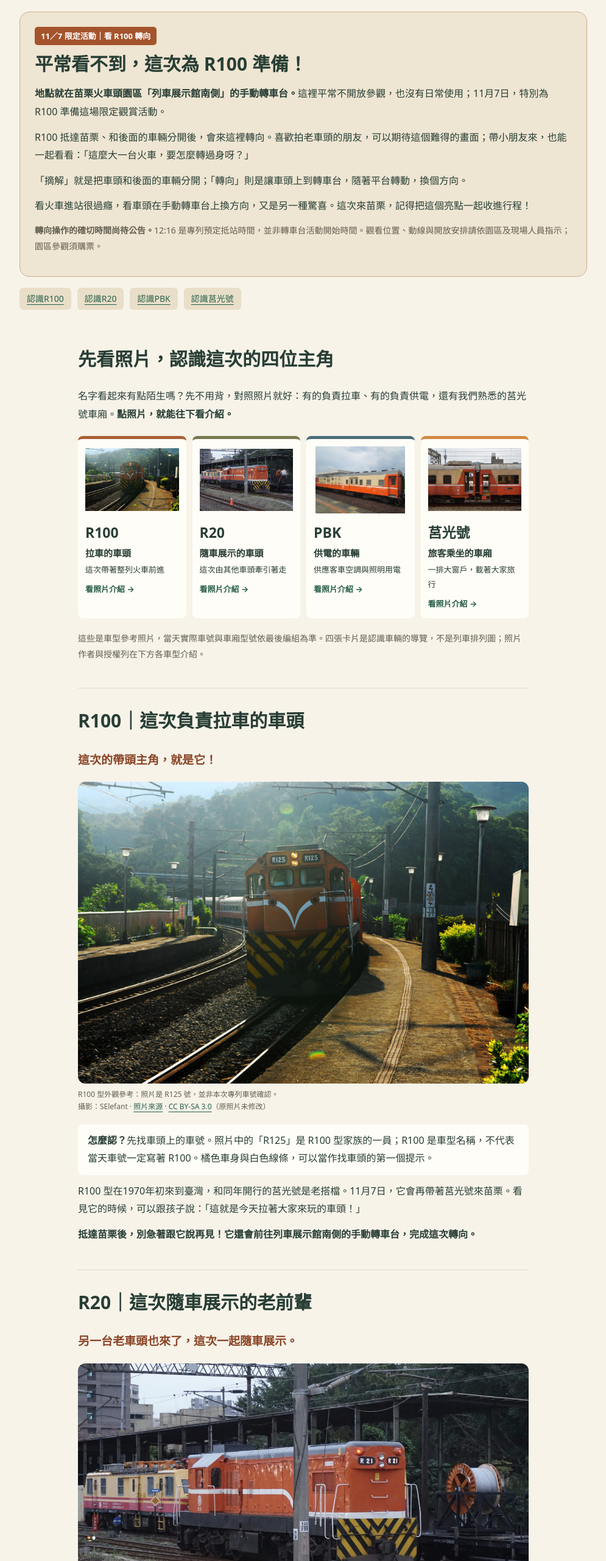
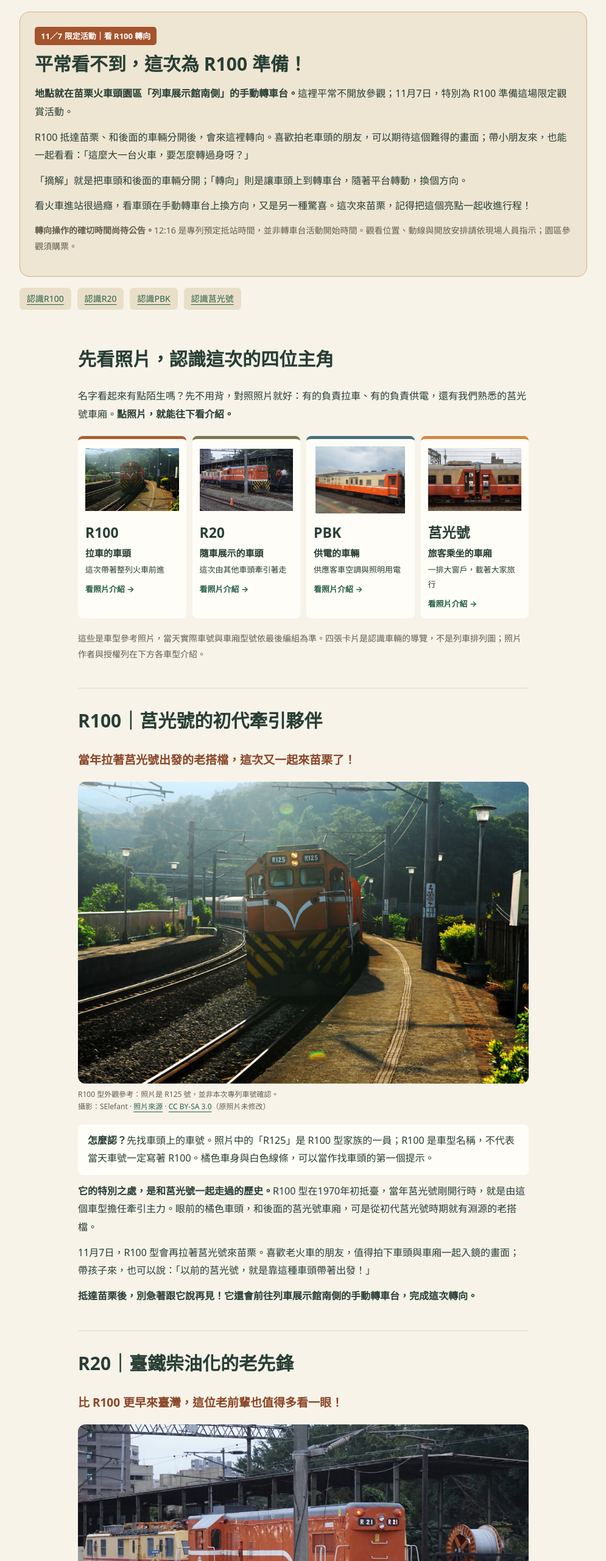
Before and after one commit to sparktseng/nara-select, a plain HTML site: page juguang-special-miaoli-20261107.html in a window 1280 px wide. Shown: the part 880-3440 px from the top of the page at 61% size, without its empty margins (142-1137 px from the left). Drawn offline with Linux system fonts and the light colour scheme.

Commit message:
Refine turntable wording and highlight R100 and R20 heritage

```diff
--- a/juguang-special-miaoli-20261107.html
+++ b/juguang-special-miaoli-20261107.html
@@ -27,22 +27,24 @@ figure{margin:18px 0}figure img{display:block;width:100%;height:auto;border-radi
 <p class="stay">苗栗預定停留時段 <strong>12:16–15:58</strong> · 到發間隔 <strong>3小時42分</strong></p>
 <p class="note">以上是專列在苗栗的到發安排，不代表整組列車全程停在同一位置或全程開放拍照。時間依易遊網公開行程整理，查核於2026／10／4；實際運行依臺鐵、主辦單位及現場公告。苗栗站位於山線（臺中線）。</p>
 <div class="spotlight" id="turntable"><span class="badge">11／7 限定活動｜看 R100 轉向</span><h2>平常看不到，這次為 R100 準備！</h2>
-<p><strong>地點就在苗栗火車頭園區「列車展示館南側」的手動轉車台。</strong>這裡平常不開放參觀，也沒有日常使用；11月7日，特別為 R100 準備這場限定觀賞活動。</p><p>R100 抵達苗栗、和後面的車輛分開後，會來這裡轉向。喜歡拍老車頭的朋友，可以期待這個難得的畫面；帶小朋友來，也能一起看看：「這麼大一台火車，要怎麼轉過身呀？」</p>
+<p><strong>地點就在苗栗火車頭園區「列車展示館南側」的手動轉車台。</strong>這裡平常不開放參觀；11月7日，特別為 R100 準備這場限定觀賞活動。</p><p>R100 抵達苗栗、和後面的車輛分開後，會來這裡轉向。喜歡拍老車頭的朋友，可以期待這個難得的畫面；帶小朋友來，也能一起看看：「這麼大一台火車，要怎麼轉過身呀？」</p>
 <p>「摘解」就是把車頭和後面的車輛分開；「轉向」則是讓車頭上到轉車台，隨著平台轉動，換個方向。</p>
 <p>看火車進站很過癮，看車頭在手動轉車台上換方向，又是另一種驚喜。這次來苗栗，記得把這個亮點一起收進行程！</p>
-<p class="note"><strong>轉向操作的確切時間尚待公告。</strong>12:16 是專列預定抵站時間，並非轉車台活動開始時間。觀看位置、動線與開放安排請依園區及現場人員指示；園區參觀須購票。</p></div>
+<p class="note"><strong>轉向操作的確切時間尚待公告。</strong>12:16 是專列預定抵站時間，並非轉車台活動開始時間。觀看位置、動線與開放安排請依現場人員指示；園區參觀須購票。</p></div>
 <div class="article-nav" aria-label="文章重點"><a href="#r100">認識R100</a><a href="#r20">認識R20</a><a href="#pbk">認識PBK</a><a href="#coach">認識莒光號</a></div></div>
 <div class="content">
 <section><h2>先看照片，認識這次的四位主角</h2><p>名字看起來有點陌生嗎？先不用背，對照照片就好：有的負責拉車、有的負責供電，還有我們熟悉的莒光號車廂。<strong>點照片，就能往下看介紹。</strong></p>
 <div class="formation" aria-label="四種車輛照片導覽"><a class="unit" href="#r100"><img src="/assets/trains/r100-r125.jpg" alt="R100車型參考照片" width="160" height="110" loading="lazy"><div><b>R100</b><span class="unit-role">拉車的車頭</span><span>這次帶著整列火車前進</span><span class="unit-more">看照片介紹 →</span></div></a><a class="unit" href="#r20"><img src="/assets/trains/r20-r21.jpg" alt="R20車型參考照片" width="160" height="110" loading="lazy"><div><b>R20</b><span class="unit-role">隨車展示的車頭</span><span>這次由其他車頭牽引著走</span><span class="unit-more">看照片介紹 →</span></div></a><a class="unit" href="#pbk"><img src="/assets/trains/pbk10401.jpg" alt="PBK車型參考照片" width="160" height="110" loading="lazy"><div><b>PBK</b><span class="unit-role">供電的車輛</span><span>供應客車空調與照明用電</span><span class="unit-more">看照片介紹 →</span></div></a><a class="unit" href="#coach"><img src="/assets/trains/juguang-coach-side.jpg" alt="莒光號車型參考照片" width="160" height="110" loading="lazy"><div><b>莒光號</b><span class="unit-role">旅客乘坐的車廂</span><span>一排大窗戶，載著大家旅行</span><span class="unit-more">看照片介紹 →</span></div></a></div>
 <p class="note">這些是車型參考照片，當天實際車號與車廂型號依最後編組為準。四張卡片是認識車輛的導覽，不是列車排列圖；照片作者與授權列在下方各車型介紹。</p></section>
-<section id="r100"><h2>R100｜這次負責拉車的車頭</h2><p class="job">這次的帶頭主角，就是它！</p><figure><img src="/assets/trains/r100-r125.jpg" alt="R100型R125號機車正面，橘色車身、白色V形線條與上方R125車號" width="900" height="602" loading="lazy" decoding="async"><figcaption>R100 型外觀參考：照片是 R125 號，並非本次專列車號確認。<br>攝影：SElefant · <a href="https://commons.wikimedia.org/wiki/File:TRA_R125_in_MuDan_Station.jpg" target="_blank" rel="noopener">照片來源</a> · <a href="https://creativecommons.org/licenses/by-sa/3.0/" target="_blank" rel="noopener">CC BY-SA 3.0</a>（原照片未修改）</figcaption></figure>
+<section id="r100"><h2>R100｜莒光號的初代牽引夥伴</h2><p class="job">當年拉著莒光號出發的老搭檔，這次又一起來苗栗了！</p><figure><img src="/assets/trains/r100-r125.jpg" alt="R100型R125號機車正面，橘色車身、白色V形線條與上方R125車號" width="900" height="602" loading="lazy" decoding="async"><figcaption>R100 型外觀參考：照片是 R125 號，並非本次專列車號確認。<br>攝影：SElefant · <a href="https://commons.wikimedia.org/wiki/File:TRA_R125_in_MuDan_Station.jpg" target="_blank" rel="noopener">照片來源</a> · <a href="https://creativecommons.org/licenses/by-sa/3.0/" target="_blank" rel="noopener">CC BY-SA 3.0</a>（原照片未修改）</figcaption></figure>
 <p class="recognize"><strong>怎麼認？</strong>先找車頭上的車號。照片中的「R125」是 R100 型家族的一員；R100 是車型名稱，不代表當天車號一定寫著 R100。橘色車身與白色線條，可以當作找車頭的第一個提示。</p>
-<p>R100 型在1970年初來到臺灣，和同年開行的莒光號是老搭檔。11月7日，它會再帶著莒光號來苗栗。看見它的時候，可以跟孩子說：「這就是今天拉著大家來玩的車頭！」</p>
+<p><strong>它的特別之處，是和莒光號一起走過的歷史。</strong>R100 型在1970年初抵臺，當年莒光號剛開行時，就是由這個車型擔任牽引主力。眼前的橘色車頭，和後面的莒光號車廂，可是從初代莒光號時期就有淵源的老搭檔。</p>
+<p>11月7日，R100 型會再拉著莒光號來苗栗。喜歡老火車的朋友，值得拍下車頭與車廂一起入鏡的畫面；帶孩子來，也可以說：「以前的莒光號，就是靠這種車頭帶著出發！」</p>
 <p><strong>抵達苗栗後，別急著跟它說再見！它還會前往列車展示館南側的手動轉車台，完成這次轉向。</strong></p></section>
-<section id="r20"><h2>R20｜這次隨車展示的老前輩</h2><p class="job">另一台老車頭也來了，這次一起隨車展示。</p><figure><img src="/assets/trains/r20-r21.jpg" alt="R20型R21號柴電機車，車頭上的R21車號與長車身" width="1200" height="799" loading="lazy" decoding="async"><figcaption>R20 型外觀參考：照片是 R21 號過往行駛的畫面；11／7 公布的 R20 角色為無火展示。<br>攝影：Tbatb · <a href="https://commons.wikimedia.org/wiki/File:TRA_R21_Diesel_locomotive_in_Hsinchu_Station.jpg" target="_blank" rel="noopener">照片來源</a> · <a href="https://creativecommons.org/licenses/by-sa/4.0/" target="_blank" rel="noopener">CC BY-SA 4.0</a>（僅縮放與壓縮，未裁切；縮放版本沿用相同授權）</figcaption></figure>
+<section id="r20"><h2>R20｜臺鐵柴油化的老先鋒</h2><p class="job">比 R100 更早來臺灣，這位老前輩也值得多看一眼！</p><figure><img src="/assets/trains/r20-r21.jpg" alt="R20型R21號柴電機車，車頭上的R21車號與長車身" width="1200" height="799" loading="lazy" decoding="async"><figcaption>R20 型外觀參考：照片是 R21 號過往行駛的畫面；11／7 公布的 R20 角色為無火展示。<br>攝影：Tbatb · <a href="https://commons.wikimedia.org/wiki/File:TRA_R21_Diesel_locomotive_in_Hsinchu_Station.jpg" target="_blank" rel="noopener">照片來源</a> · <a href="https://creativecommons.org/licenses/by-sa/4.0/" target="_blank" rel="noopener">CC BY-SA 4.0</a>（僅縮放與壓縮，未裁切；縮放版本沿用相同授權）</figcaption></figure>
 <p class="recognize"><strong>怎麼認？</strong>照片中的「R21」屬於 R20 型家族。它和 R100 都有橘色車身，單看顏色容易認錯；看車號，再對照車頭與駕駛室的外形，會更好認。</p>
-<p>這位老前輩從1960年起就來到臺灣，是早期重要的柴電機車。看看它的外形，再和 R100 比一比，你會發現兩台橘色車頭也有不少不同。</p>
+<p><strong>它見證的是臺鐵從蒸汽走向柴油動力的年代。</strong>R20 型從1960年起引進，比 R100 更早約十年，是臺鐵動力柴油化的代表車型。1960至1966年間共購入52輛，曾是一個陣容龐大的車頭家族，為客貨運輸出過不少力。</p>
+<p>所以，這次看到的兩台橘色車頭，各有一段故事：R100 讓人想起初代莒光號，R20 則把時間再往前拉。帶孩子找找車號、比比外形，也順便認識火車動力改變的那段歷史。</p>
 <p>這次安排「<strong>無火展示</strong>」，簡單說，就是由其他機車牽引著走，<strong>不由 R20 自己出力拉這班車</strong>。</p></section>
 <section id="pbk"><h2>PBK｜列車裡的發電夥伴</h2><p class="job">車廂裡的冷氣和燈光，就靠這位夥伴供電。</p><figure><img src="/assets/trains/pbk10401.jpg" alt="PBK10401電源行李車側面，可見通風百葉、行李門及車身編號" width="1200" height="900" loading="lazy" decoding="async"><figcaption>PBK 外觀參考：照片為 PBK10401，本次電源車的細部型號尚未公布。<br>攝影：林昱維 · <a href="https://commons.wikimedia.org/wiki/File:TRA_PBK10401_20180630.jpg" target="_blank" rel="noopener">照片來源</a> · <a href="https://creativecommons.org/licenses/by-sa/4.0/" target="_blank" rel="noopener">CC BY-SA 4.0</a>（僅縮放與壓縮，未裁切；縮放版本沿用相同授權）</figcaption></figure>
 <p class="recognize"><strong>怎麼認？</strong>先找車身上的「PBK」編號，再看看側面的通風百葉、設備空間與行李門。它不像一般客車，有整齊的一排大窗戶；不同型號的外形仍會有差別。</p>
@@ -53,7 +55,7 @@ figure{margin:18px 0}figure img{display:block;width:100%;height:auto;border-radi
 <p>帶家人來的話，不妨問一句：「你以前搭莒光號去哪裡呀？」說不定還沒看完火車，就先聽到爸爸媽媽以前出門玩的故事了。</p></section>
 <section id="watch"><h2>來苗栗，先記好兩個時刻與一個亮點</h2>
 <ol class="observations"><li><strong>12:16 預定抵站：</strong>想看整組專列進站，請提前抵達。</li><li><strong>R100 手動轉車台轉向：</strong>地點在列車展示館南側，平常不開放參觀，這次為 R100 特別準備限定觀賞活動；確切操作時間待公告。</li><li><strong>15:58 預定離站：</strong>專列從苗栗出發，返回南港。</li></ol>
-<p>月台進入方式依車站規定；轉車台觀看位置及動線依園區現場安排。園區參觀須購票，專列搭乘另依主辦單位規定。</p>
+<p>月台進入方式依車站規定；觀看位置、動線與開放安排請依現場人員指示。園區參觀須購票，專列搭乘另依主辦單位規定。</p>
 <p>帶小朋友來，可以一起找：「誰拉車？誰供電？誰載旅客？」再看看車頭如何換個方向，這一天就多認識了一點火車。</p></section>
 <section><h2>把這一天，留一段時間給苗栗</h2>
 <p>11月7日，想拍老火車、想帶孩子看點不一樣的，都可以來苗栗走走。看看 R100、R20 和莒光號，再等車頭在手動轉車台上換方向，這次可有不少畫面值得留下來。</p>
@@ -62,6 +64,7 @@ figure{margin:18px 0}figure img{display:block;width:100%;height:auto;border-radi
 <section class="sources"><details><summary>資料來源與更新說明</summary><ol>
 <li><a href="https://trip.eztravel.com.tw/domestic/introduction/ODT0000010669" target="_blank" rel="noopener">易遊網｜莒光號專列・懷舊鐵路文化一日</a>：11／7日期、預定到發時間、編組角色與轉向安排。列車展示館南側手動轉車台限定活動的資訊，由園區營運方於2026／10／4補充；操作時間待公告。商品所列001／002為行程交通參考標示，本篇未將其認定為臺鐵正式調度車次。</li>
 <li><a href="https://www.nrm.gov.tw/News_Content2.aspx?n=3338&amp;s=135584" target="_blank" rel="noopener">國家鐵道博物館｜R20型柴電機車</a>：引進年代、製造廠商與柴油化背景。</li>
+<li><a href="https://tip.railway.gov.tw/tra-tip-web/tip/tip005/tip511/detail/4710704014543" target="_blank" rel="noopener">臺鐵夢工場｜R20車型歷史簡介</a>：1960至1966年間購入52輛的車型背景。</li>
 <li><a href="https://tcmb.culture.tw/zh-tw/detail?id=116000023076&amp;indexCode=MOCCOLLECTIONS" target="_blank" rel="noopener">國家文化記憶庫｜R100機車抵臺史料</a>：R100引進與早期莒光號牽引的關係；高雄市立歷史博物館典藏。本文未轉載該史料照片。</li>
 <li><a href="https://www.nrm.gov.tw/News_Content2.aspx?n=3338&amp;s=135598" target="_blank" rel="noopener">國家鐵道博物館｜PBK32950型電源行李車</a>：用於解說電源車的歷史與功能，並非本次子型確認。</li>
 <li><a href="https://www.nrm.gov.tw/News_Content2.aspx?n=3338&amp;s=135586" target="_blank" rel="noopener">國家鐵道博物館｜SP32850型莒光號客車</a>：第一代原生莒光號歷史，並非本次客車型號確認。</li></ol>
```
